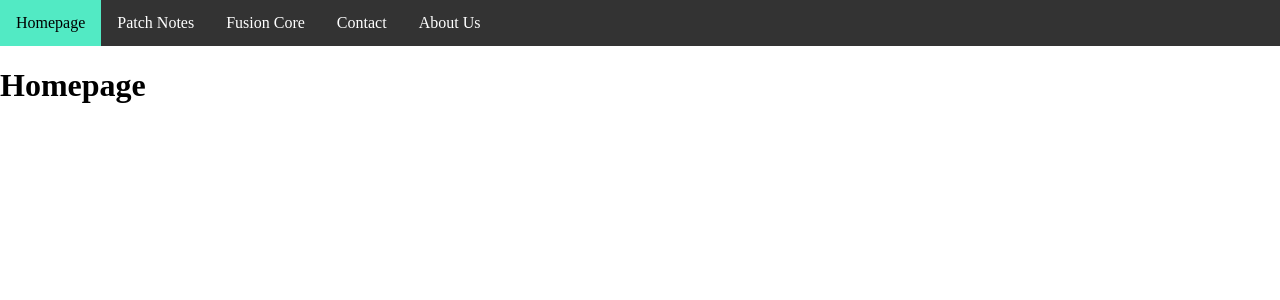
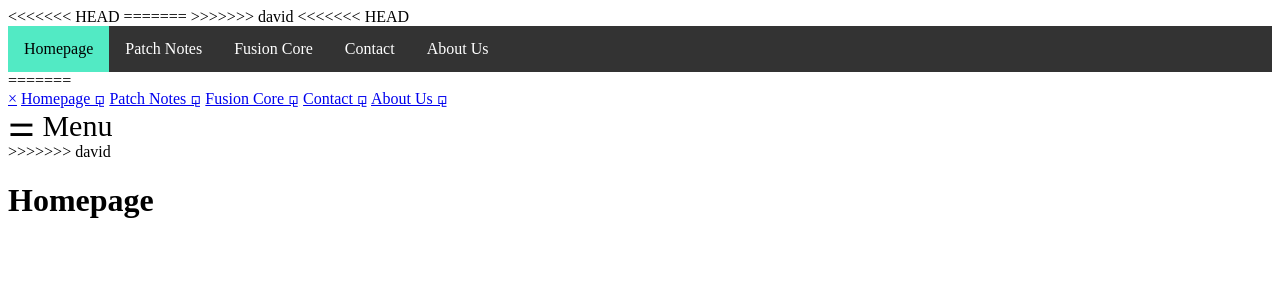
Before and after one commit to Fredrik10/Fusioncore, a PHP site: page / in a window 1280 px wide. Shown: the top 300 px of the page. Run offline with PHP 8.4, Linux system fonts and the light colour scheme.

Commit message:
Revert "Revert "Merge branch 'david' into fredrik""
This reverts commit d370da56861fd41accbf51f74d9fdecdefb22e79.

```diff
--- a/david/buttons.js
+++ b/david/buttons.js
@@ -1,2 +1,18 @@
+<<<<<<< HEAD
 <script>
 function
+=======
+
+
+function openNav() {
+    document.getElementById("mySidenav").style.width = "250px";
+    document.getElementById("main").style.marginLeft = "250px";
+    document.body.style.backgroundColor = "rgba(0,0,0,0.4)";
+}
+
+function closeNav() {
+    document.getElementById("mySidenav").style.width = "0";
+    document.getElementById("main").style.marginLeft= "0";
+    document.body.style.backgroundColor = "white";
+}
+>>>>>>> david
--- a/david/index.html
+++ b/david/index.html
@@ -6,10 +6,15 @@
 <meta http-equiv="X-UA-Compatible" content="ie=edge">
 <title>Fusion Core</title>
 <link rel="stylesheet" href="navigationbords.css">
+<<<<<<< HEAD
+=======
+<script type="text/javascript" src="buttons.js"></script>
+>>>>>>> david
 </head>
 <body>
 
 
+<<<<<<< HEAD
 <ul class="topnav">
     <li><a class="active" href="index.html">Homepage</a></li>
     <li><a href="artiklar.html">Patch Notes</a></li>
@@ -17,6 +22,21 @@
     <li><a href="kontakter.html">Contact</a></li>
     <li><a href="omoss.html">About Us</a></li>
   </ul>
+=======
+    <div id="mySidenav" class="sidenav">
+        <a href="javascript:void(0)" class="closebtn" onclick="closeNav()">&times;</a>
+        <a href="index.html">Homepage &#9916;</a>
+        <a href="artiklar.html">Patch Notes &#9916;</a>
+        <a href="fusioncore.html">Fusion Core &#9916;</a>
+        <a href="kontakter.html">Contact &#9916;</a>
+        <a href="omoss.html">About Us &#9916;</a>
+      </div>
+
+      <div id="main">
+
+        <span style="font-size:30px;cursor:pointer" onclick="openNav()">&#9868; Menu</span>
+      </div>
+>>>>>>> david
   <h1> Homepage</h1>
 </body>
 </html>
--- a/david/navigationbords.css
+++ b/david/navigationbords.css
@@ -1,4 +1,5 @@
 @charset "utf-8";
+<<<<<<< HEAD
 body {margin: 0;}
 
 ul.topnav {
@@ -31,4 +32,85 @@ ul.topnav li.right {float: right;}
 }
 h1{
     margin-bottom: -80px;
+=======
+
+body {
+    font-family: "Lato", sans-serif;
+    transition: background-color .5s;
 }
+h1{
+    margin-bottom: -80px;
+}
+.buttonav {
+    background-color: black; /* Green */
+    border: none;
+    color: white;
+    padding: 13px;
+    text-align: center;
+    text-decoration: none;
+    display: inline-block;
+    font-size: 16px;
+    margin: 4px 2px;
+    cursor: pointer;
+}
+.button1, .button2 {
+    margin-top: 5%;
+    margin-left: 25%;
+    border-radius: 12px;
+    list-style: none;
+
+}
+.link1 {
+    text-decoration: none;
+    color: white;
+}
+
+
+.sidenav {
+    height: 100%;
+    width: 0;
+    position: fixed;
+    z-index: 1;
+    top: 0;
+    left: 0;
+    background-color: #00FFFF;
+    overflow-x: hidden;
+    transition: 0.5s;
+    padding-top: 60px;
+}
+
+.sidenav a {
+    padding: 8px 8px 8px 32px;
+    text-decoration: none;
+    font-size: 25px;
+    color: #111;
+    display: block;
+    transition: 0.3s;
+}
+
+.sidenav a:hover {
+    color: #f1f1f1;
+}
+
+.sidenav .closebtn {
+    position: absolute;
+    top: 0;
+    right: 25px;
+    font-size: 36px;
+    margin-left: 50px;
+}
+
+#main {
+    transition: margin-left .5s;
+    padding: 16px;
+}
+.logo {
+
+}
+
+
+@media screen and (max-height: 450px) {
+  .sidenav {padding-top: 15px;}
+  .sidenav a {font-size: 18px;}
+>>>>>>> david
+}
```
Also changed, not shown: david/artiklar.html (+20 -0 lines), david/fusioncore.html (+37 -0 lines), david/kontakter.html (+20 -0 lines), david/omoss.html (+19 -0 lines), david/Fusioncore.png (added), david/nyanordkorea.txt (deleted).
